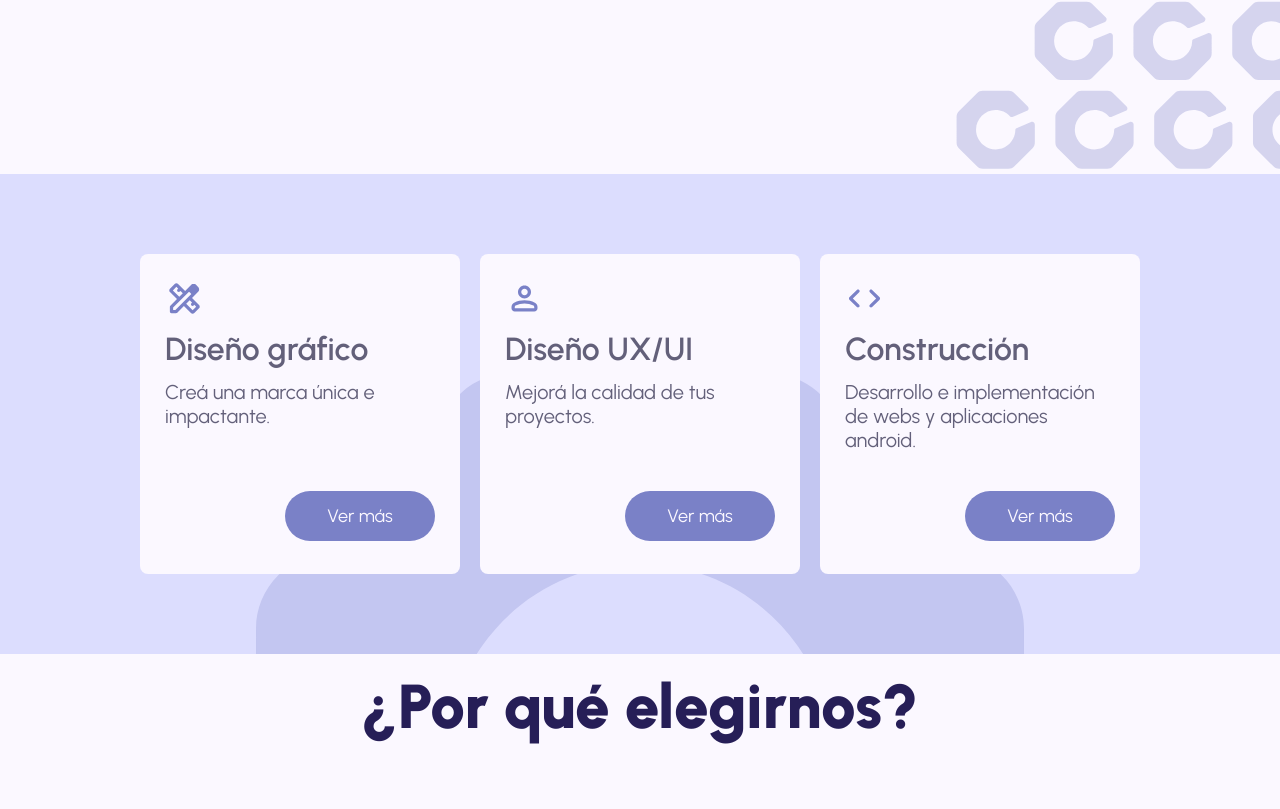
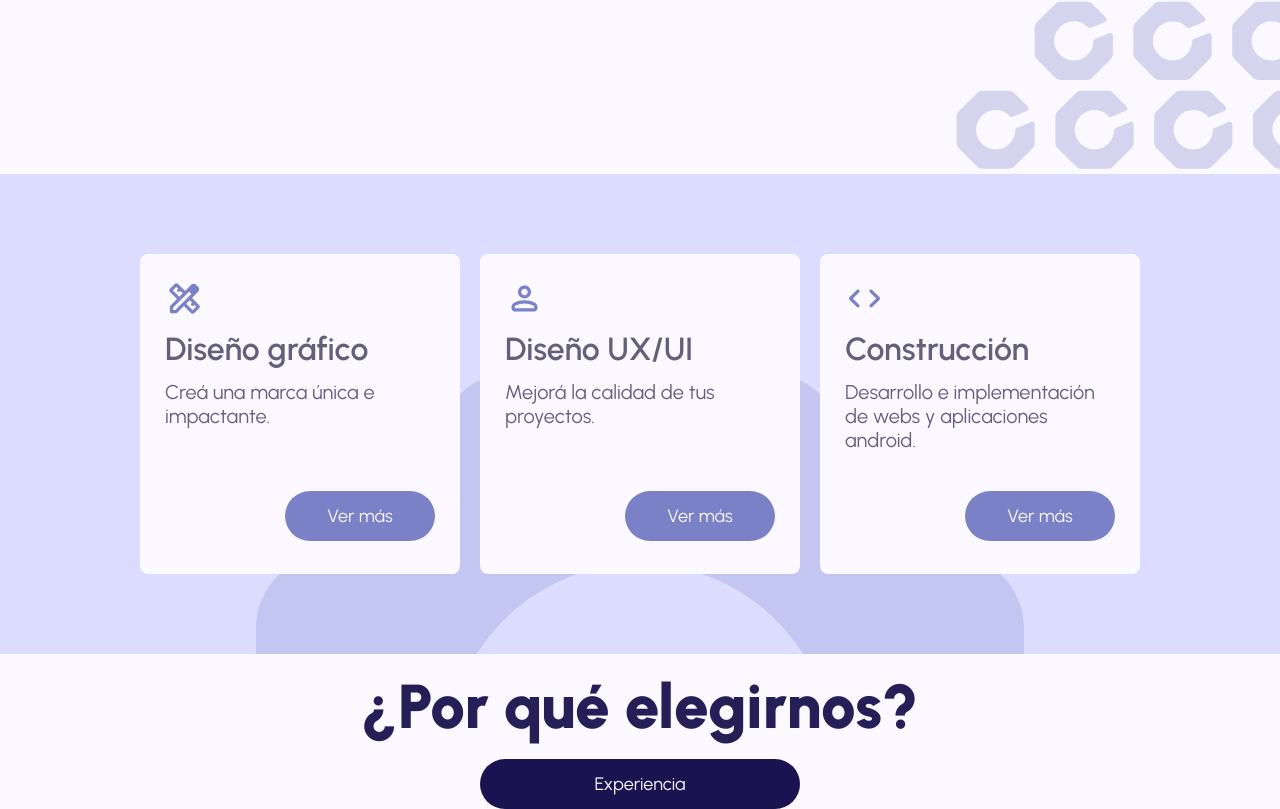
Before and after one commit to 2piradrian/cswap-web, an Astro site: page / in a window 1280 px wide. Shown: the part 626-1435 px from the top of the page. Before the commit the page ends 1385 px from the top, so only its background shows below. Built offline with nearby package versions, Linux system fonts and the light colour scheme; Astro itself is replaced by a stand-in of ours.

Commit message:
text chip

```diff
--- /dev/null
+++ b/src/components/text-chip/TextChip.astro
@@ -0,0 +1,13 @@
+---
+import style from "./style.module.css";
+
+type Props = {
+    content: string;
+};
+
+const {content} = Astro.props;
+---
+
+<div class={style.container}>
+    <span class={style.content}>{content}</span>
+</div>
--- /dev/null
+++ b/src/components/text-chip/style.module.css
@@ -0,0 +1,19 @@
+.container {
+    width: 320px;
+    height: 50px;
+    background-color: var(--primary);
+    padding: 5px 10px;
+    border-radius: 25px;
+    border: 0px;
+
+    display: flex;
+    justify-content: center;
+    align-items: center;
+
+
+}
+
+.container > span {
+    font-size: 18px;
+    color: var(--on-primary);
+}
--- a/src/sections/why/Why.astro
+++ b/src/sections/why/Why.astro
@@ -1,10 +1,12 @@
 ---
 import MediumTitle from "../../components/medium-title/MediumTitle.astro";
+import TextChip from "../../components/text-chip/TextChip.astro";
 import style from "./style.module.css";
 ---
 
 <section class={`${style.container} section`}>
+    <MediumTitle title="¿Por qué elegirnos?" />
     <div class={`${style.subcontainer} delimiter`}>
-        <MediumTitle title="¿Por qué elegirnos?" />
+        <TextChip content="Experiencia" />
     </div>
 </section>
```
